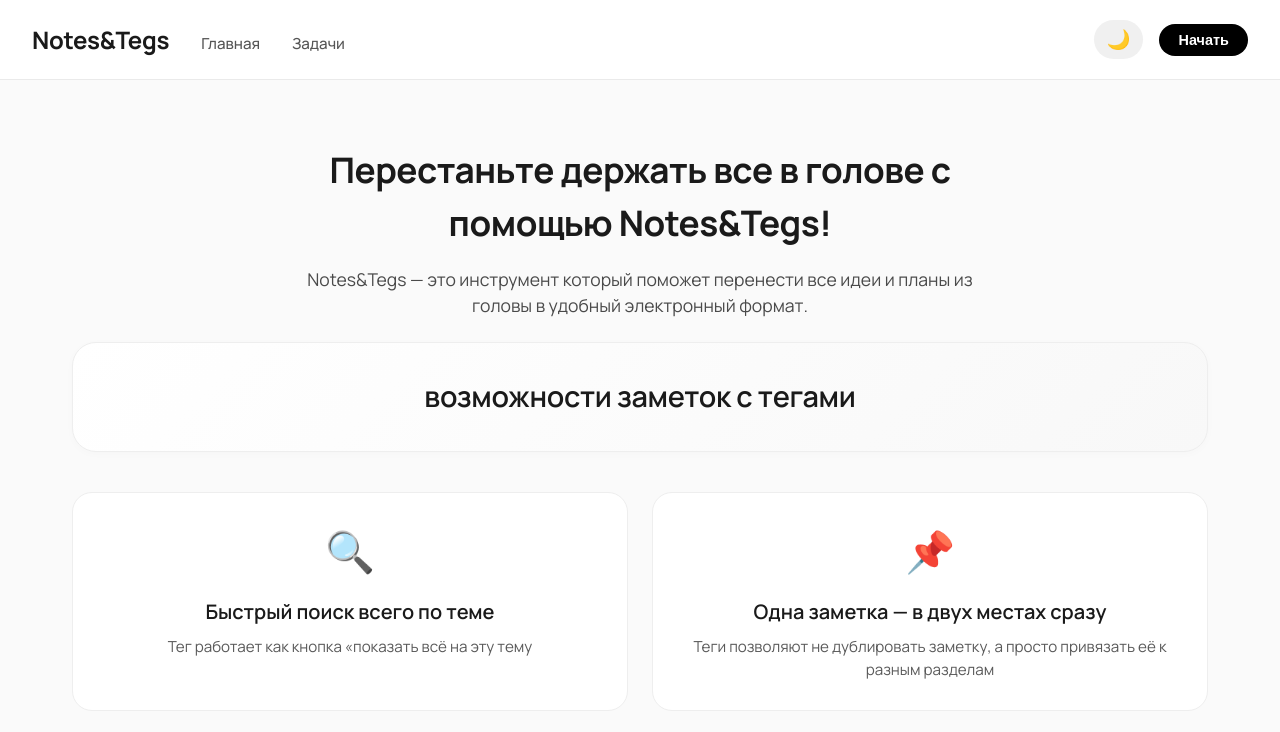
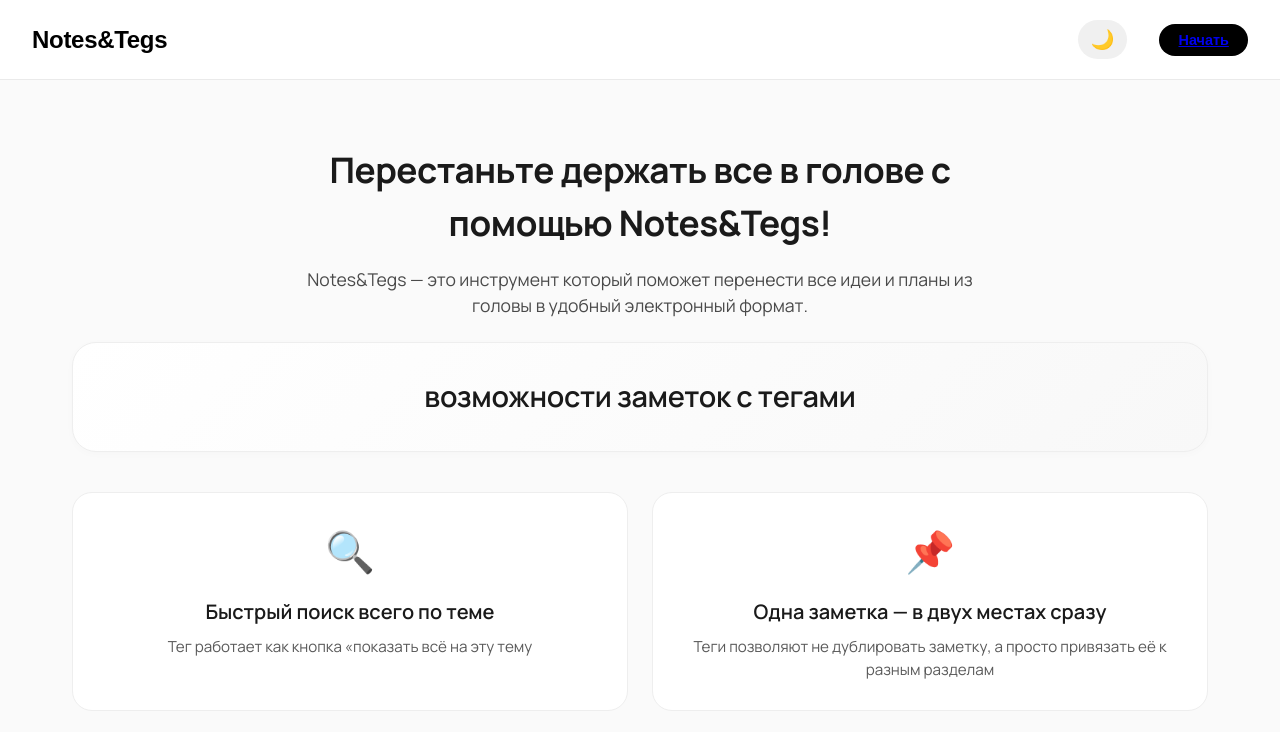
Before and after one commit to Argoshick/My-project-for-Hexlet, a plain HTML site: page layout/index.html in a window 1280 px wide. Shown: the top 732 px of the page. Drawn offline with Linux system fonts and the light colour scheme.

Commit message:
изменил начальную страницу

```diff
--- a/layout/index.html
+++ b/layout/index.html
@@ -14,15 +14,14 @@
     <!--header-->
     <header class="header">
         <nav>
-            <h1>Notes&Tegs</h1>
-            <a href="#">Главная</a>
-            <a href="#">Задачи</a>
+            <button class="main-page"><a href="index.html"><h1>Notes&Tegs</h1></a></button>
+
         </nav>
 
         <div class="header-actions">
             <button id="themeToggle" class="theme-btn">🌙</button>
             <a href="#">
-                <button id="goButton" class="go-btn">Начать</button>
+                <button id="goButton" class="go-btn"><a href="pages2.html">Начать</a></button>
             </a>
         </div>
     </header>
--- a/layout/style.css
+++ b/layout/style.css
@@ -12,7 +12,7 @@ body {
     display: flex;
     flex-direction: column;
     min-height: 100vh;
-    transition: background-color 0.3s ease, color 0.3s ease;
+    transition: background-color 0.2s ease, color 0.2s ease;
 }
 
 
@@ -81,6 +81,7 @@ body.dark-theme .theme-btn:hover {
     border-bottom: 1px solid #eaeaea;
     flex-wrap: wrap;
     gap: 1rem;
+    transition: color 0.2s ease;
 }
 
 .header nav {
@@ -88,7 +89,30 @@ body.dark-theme .theme-btn:hover {
     align-items: baseline;
     gap: 2rem;
     flex-wrap: wrap;
+    transition: color 0.2s ease;
 }
+
+.main-page {
+    background: transparent;
+    border: none;
+    padding: 0;
+    cursor: pointer;
+}
+
+.main-page a {
+    text-decoration: none;
+    display: block;
+}
+
+.main-page h1 {
+    margin: 0;
+    font-size: 1.25rem;
+    font-weight: 600;
+    color: #000000;
+    letter-spacing: -0.3px;
+    transition: color 0.2s ease;
+}
+
 
 .header nav h1 {
     font-size: 1.5rem;
@@ -99,10 +123,10 @@ body.dark-theme .theme-btn:hover {
 
 .header nav a {
     text-decoration: none;
-    color: #555555;
+    color: #000000;
     font-size: 0.95rem;
     font-weight: 500;
-    transition: color 0.2s ease;
+
 }
 
 .header nav a:hover {
@@ -129,7 +153,7 @@ body.dark-theme .theme-btn:hover {
     background-color: #e0e0e0;
 }
 
-.header #goButton,
+
 .header .go-btn {
     background-color: #000000;
     color: white;
@@ -141,6 +165,7 @@ body.dark-theme .theme-btn:hover {
     cursor: pointer;
     transition: background-color 0.2s ease;
 }
+
 
 .header #goButton:hover,
 .header .go-btn:hover {
@@ -185,7 +210,7 @@ main {
     text-align: center;
     border: 1px solid #eeeeee;
     box-shadow: 0 2px 8px rgba(0, 0, 0, 0.02);
-    transition: all 0.3s ease;
+    transition: all 0.2s ease;
 }
 
 .heading-wrapper:hover {
@@ -217,7 +242,7 @@ main {
     border: 1px solid #eeeeee;
     border-radius: 20px;
     padding: 1.75rem;
-    transition: all 0.3s ease;
+    transition: all 0.2s ease;
     text-align: center;
 }
 
```
Also changed, not shown: layout/pages2.html (added, +11 -0 lines).
